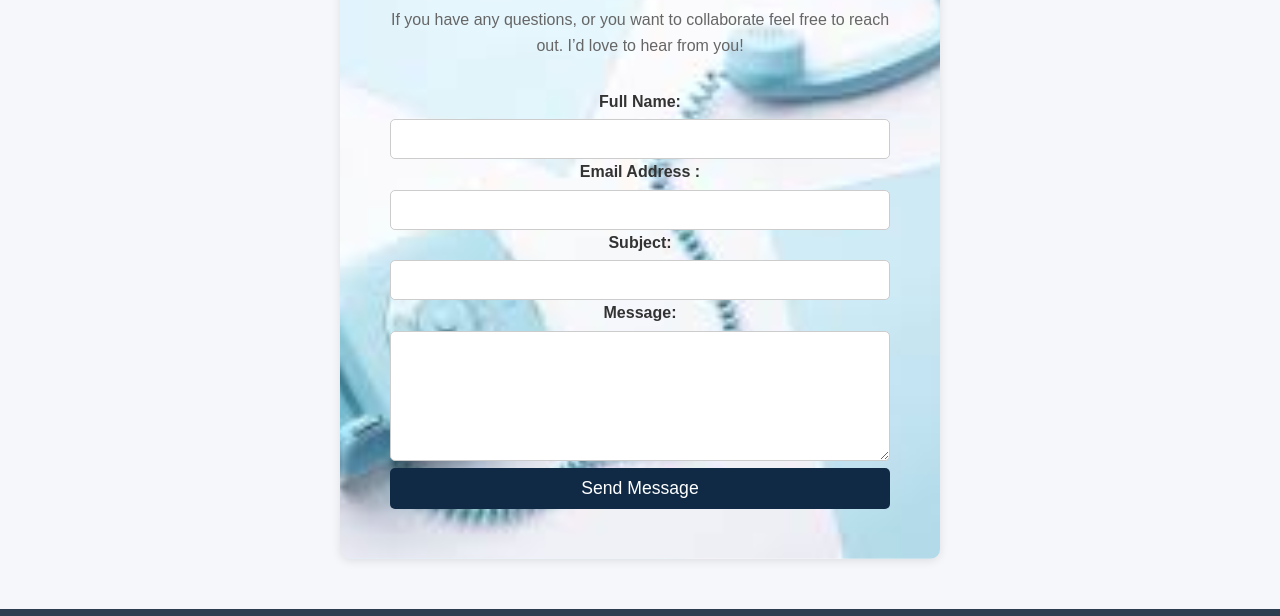
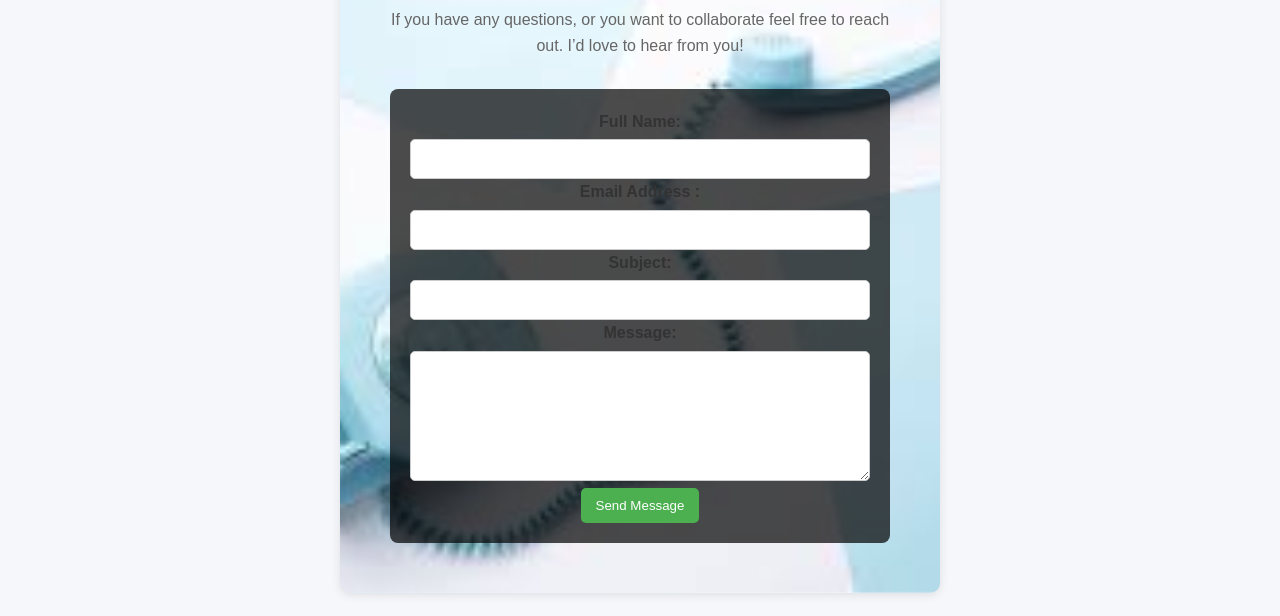
Before and after one commit to Sisamkele022/MyProfile, a plain HTML site: page myProfile/contact.html in a window 1280 px wide. Shown: the part 169-785 px from the top of the page. Drawn offline with Linux system fonts and the light colour scheme.

Commit message:
Contact.html update (background picture)

```diff
--- a/myProfile/style.css
+++ b/myProfile/style.css
@@ -307,31 +307,41 @@ section.home {
 }
 
 
-.contact-form input:focus,
-.contact-form textarea:focus {
-    outline: none;
-    border-color: #007BFF;
+.contact-section {
+    background-image: url('assets/background.jpg'); /* Set the background image */
+    background-size: cover; /* Cover the whole section */
+    background-position: center; /* Center the image */
+    padding: 50px; /* Padding for the section */
+    color: white; /* Text color */
+    text-align: center; /* Center text */
+    position: relative; /* Allow absolute positioning for form */
 }
 
-.contact-form textarea {
-    resize: vertical;
+.contact-form {
+    max-width: 600px; /* Limit form width */
+    margin: auto; /* Center the form */
+    background: rgba(0, 0, 0, 0.7); /* Semi-transparent background for the form */
+    padding: 20px; /* Padding inside the form */
+    border-radius: 8px; /* Rounded corners */
+    position: relative; /* Ensure positioning is relative */
+    z-index: 1; /* Ensure the form is above the background */
+}
+
+.form-group {
+    margin-bottom: 15px; /* Spacing between form groups */
 }
 
 .submit-btn {
-    display: block;
-    width: 100%;
-    padding: 10px;
-    background-color: #102a46;
-    color: white;
-    border: none;
-    border-radius: 5px;
-    font-size: 1.1rem;
-    cursor: pointer;
-    transition: background-color 0.3s ease;
+    background-color: #4CAF50; /* Button color */
+    color: white; /* Text color */
+    padding: 10px 15px; /* Button padding */
+    border: none; /* No border */
+    border-radius: 5px; /* Rounded corners */
+    cursor: pointer; /* Pointer on hover */
 }
 
 .submit-btn:hover {
-    background-color: #053d79;
+    background-color: #45a049; /* Darker green on hover */
 }
 
 /* Projects Section Styles */
```
